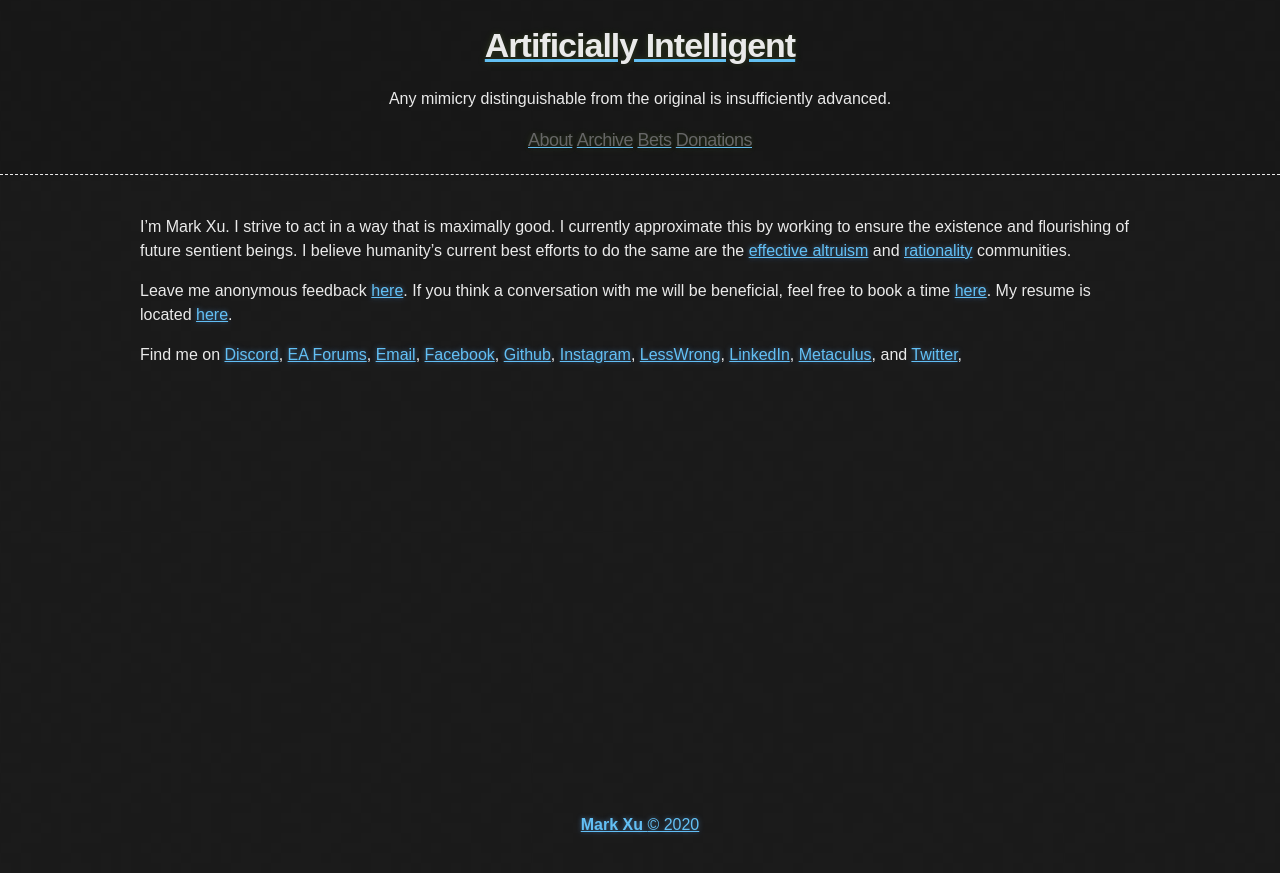
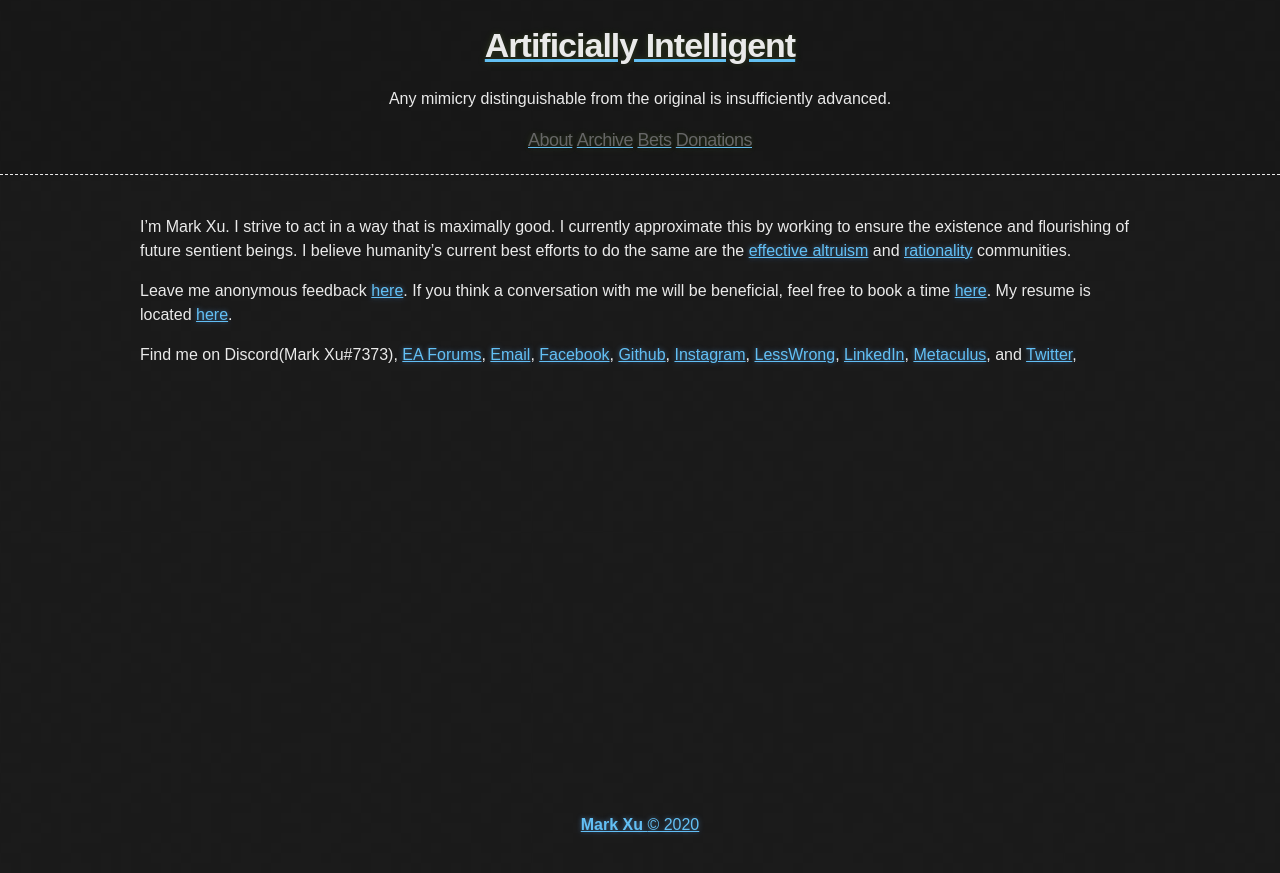
Before and after one commit to tocttou/hacker-blog, a Jekyll site: the page built from about.md, in a window 1280 px wide. Shown: the top 873 px of the page. Built offline with Jekyll 4.4.1, drawn with Linux system fonts in a browser that asks for light colours.

Commit message:
Update about.md

```diff
--- a/about.md
+++ b/about.md
@@ -7,4 +7,4 @@ I'm Mark Xu. I strive to act in a way that is maximally good. I currently approx
 
 Leave me anonymous feedback [here](https://www.admonymous.co/mark). If you think a conversation with me will be beneficial, feel free to book a time [here](https://calendly.com/markxu). My resume is located [here](/downloads/resume.pdf).
 
-Find me on [Discord](Mark Xu#7373), [EA Forums](https://forum.effectivealtruism.org/users/mark-xu), [Email](mailto:m@rkxu.me), [Facebook](https://www.facebook.com/markxu0), [Github](https://github.com/markzxu), [Instagram](https://www.instagram.com/markzxu/), [LessWrong](https://www.lesswrong.com/users/mark-xu), [LinkedIn](https://www.linkedin.com/in/xu-mark/), [Metaculus](https://www.metaculus.com/accounts/profile/112002/), and [Twitter](https://twitter.com/markzxu),
+Find me on Discord(Mark Xu#7373), [EA Forums](https://forum.effectivealtruism.org/users/mark-xu), [Email](mailto:m@rkxu.me), [Facebook](https://www.facebook.com/markxu0), [Github](https://github.com/markzxu), [Instagram](https://www.instagram.com/markzxu/), [LessWrong](https://www.lesswrong.com/users/mark-xu), [LinkedIn](https://www.linkedin.com/in/xu-mark/), [Metaculus](https://www.metaculus.com/accounts/profile/112002/), and [Twitter](https://twitter.com/markzxu),
```
